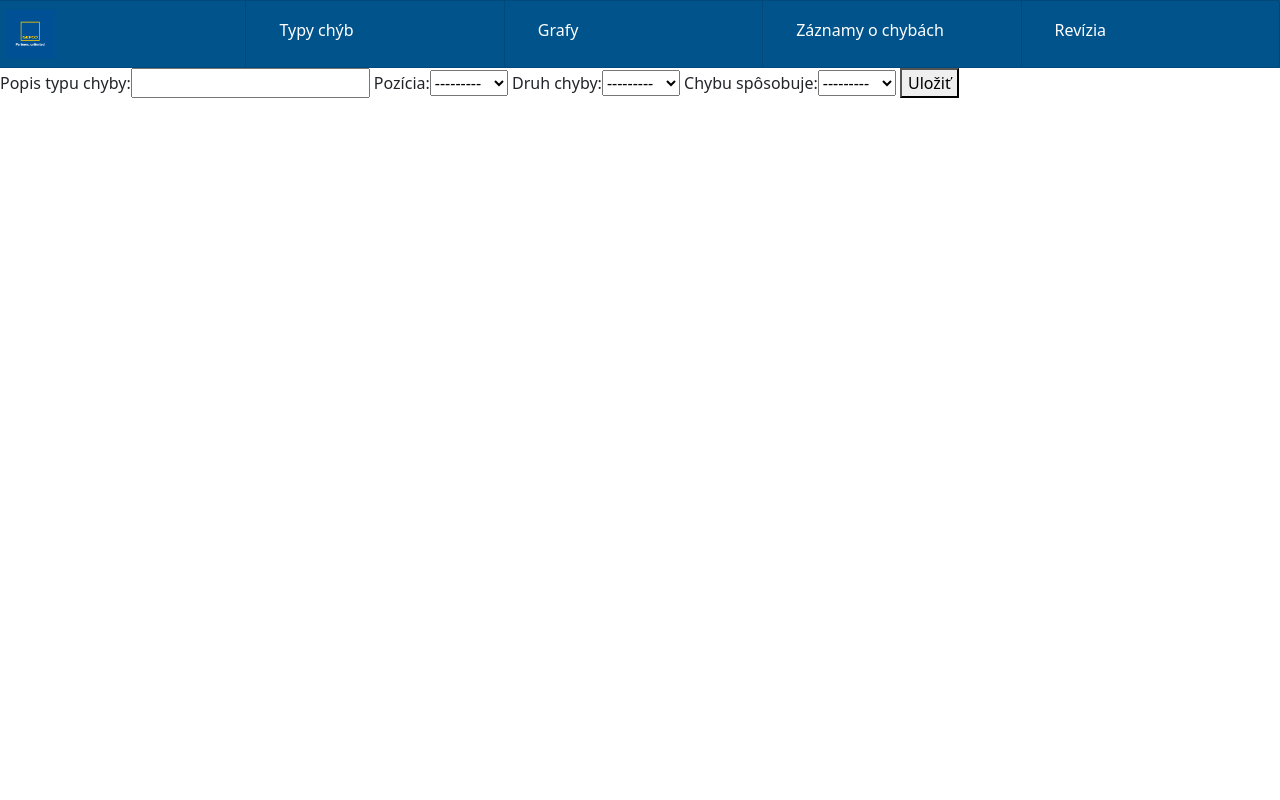
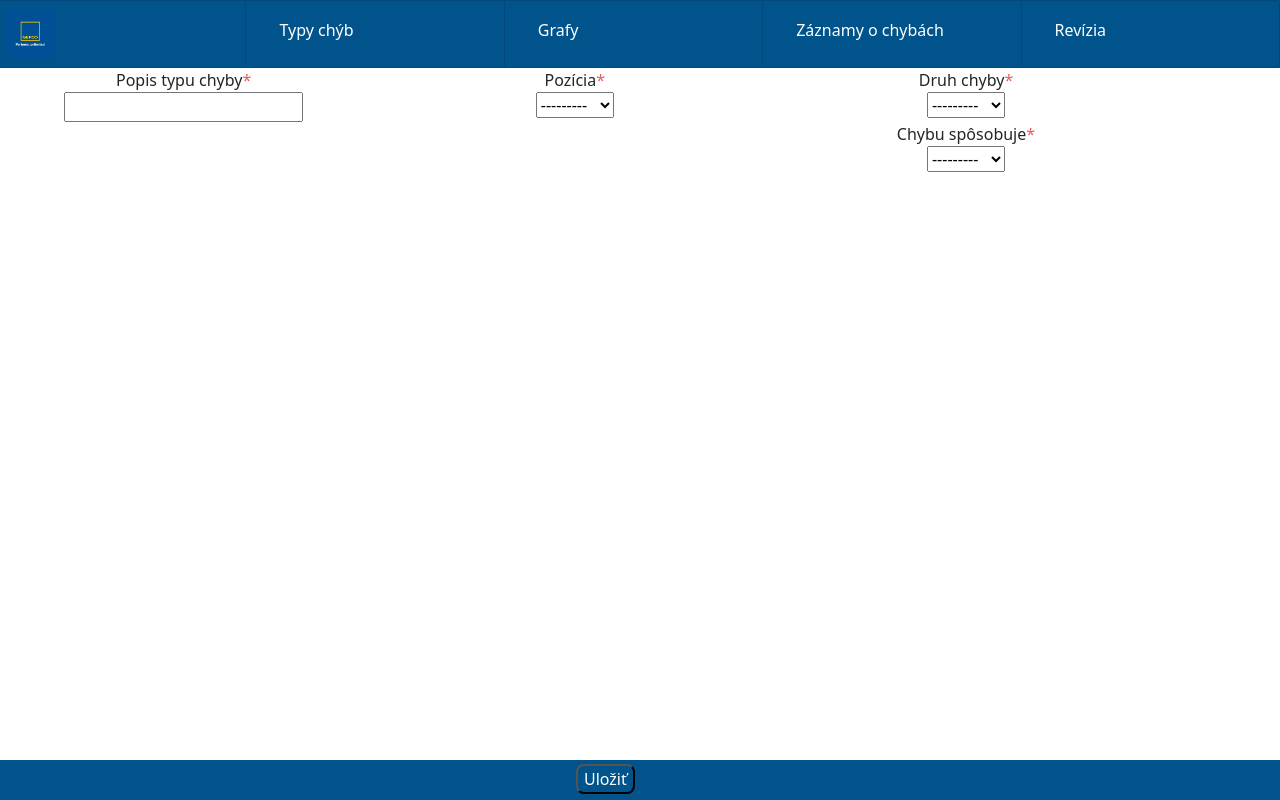
Before and after one commit to TIS2021-FMFI/evidencia-dielov, a Django app: page /typy/pridaj in a window 1280 px wide. Run offline with Django 3.2, Linux system fonts and the light colour scheme; tables that the repository leaves empty hold one stand-in row (values such as "Sample post").

Commit message:
pridaj typu

```diff
--- a/zapis_poruch/UI/templates/pridaj_typ.html
+++ b/zapis_poruch/UI/templates/pridaj_typ.html
@@ -4,69 +4,47 @@
 {% block maincontent %}
 <form method="post">
     {% csrf_token %}
-    {{ form }}
-    <button type="submit"> Uložiť </button>
+    <div class="row">
+
+    </div>
+    {% for item in form%}
+        {% if item.label == "Popis typu chyby" %}
+        <div class="row">
+            <div class="first">
+                {{item.label}}<span class="textHviezda">*</span><br>
+                {{item}}
+            </div>
+        {% endif %}
+        {% if item.label == "Pozícia" %}
+            <div class="second">
+                {{item.label}}<span class="textHviezda">*</span><br>
+                {{item}}
+            </div>
+        {% endif %}
+        {% if item.label == "Druh chyby" %}
+            <div class="thirt">
+                {{item.label}}<span class="textHviezda">*</span><br>
+                {{item}}
+            </div>
+        </div>
+        {% endif %}
+        {% if item.label == "Chybu spôsobuje" %}
+            <div class="row">
+                <div class="first"></div>
+                <div class="second"></div>
+                <div class="thirt">
+                    {{item.label}}<span class="textHviezda">*</span><br>
+                    {{item}}
+                </div>
+            </div>
+        {% endif %}
+    {% endfor %}
+    <div  class="pridaj">
+        <button type="submit"> Uložiť </button>
+    </div>
+
 </form>
 
-<!--<div class="row">-->
-<!--        <div class="col-1" >-->
-<!--            <label> Popis: </label><br>-->
-<!--            {% if object is not None %}-->
-<!--            <input id="reason" type="text"  required height="1000" value="{{ object.popis }}"><br>-->
-<!--            {% else %}-->
-<!--            <input id="reason" type="text"  required height="1000"><br>-->
-<!--            {% endif %}-->
-<!--        </div>-->
-<!--        <div class="col-2">-->
-<!--            <label> Pozícia: </label><br>-->
-<!--            <select name="position" id="position"  required>-->
-<!--                {% for item in position_list %}-->
-<!--                    {% if object is not None %}-->
-<!--                        {% if object.id_miesto_na_linke.miesto == item %}-->
-<!--                            <option value="{{item}}" selected>{{item}}</option>-->
-<!--                        {% else %}-->
-<!--                            <option value="{{item}}">{{item}}</option>-->
-<!--                        {% endif %}-->
-<!--                    {% else %}-->
-<!--                        <option value="{{item}}">{{item}}</option>-->
-<!--                    {% endif %}-->
-<!--                {% endfor %}-->
-<!--            </select>-->
-<!--        </div>-->
-<!--        <div class="col-3">-->
-<!--            <label> Chybu spôsobil: </label><br>-->
-<!--            <select name="madeBy" id="madeBY" required>-->
-<!--                {% for item in made_list %}-->
-<!--                    {% if object is not None %}-->
-<!--                        {% if object.id_sposobena_kym.kym == item %}-->
-<!--                            <option value="{{item}}" selected>{{item}}</option>-->
-<!--                        {% else %}-->
-<!--                            <option value="{{item}}">{{item}}</option>-->
-<!--                        {% endif %}-->
-<!--                    {% else %}-->
-<!--                        <option value="{{item}}">{{item}}</option>-->
-<!--                    {% endif %}-->
-<!--                {% endfor %}-->
-<!--            </select>-->
-<!--        </div>-->
-<!--        <div>-->
-<!--            <label> Druh chyby: </label><br>-->
-<!--            <select name="description" id="description" required>-->
-<!--                {% for item in type_list %}-->
-<!--                    {% if object is not None %}-->
-<!--                        {% if object.id_druh_chyby.nazov == item %}-->
-<!--                            <option value="{{item}}" selected>{{item}}</option>-->
-<!--                        {% else %}-->
-<!--                            <option value="{{item}}">{{item}}</option>-->
-<!--                        {% endif %}-->
-<!--                    {% else %}-->
-<!--                        <option value="{{item}}">{{item}}</option>-->
-<!--                    {% endif %}-->
-<!--                {% endfor %}-->
-<!--            </select>-->
-<!--        </div>-->
-<!--    </div>-->
-<!--    <button type="submit"> Pridaj nový typ</button>-->
 
 {% endblock maincontent %}
 {% block footer%}
```
